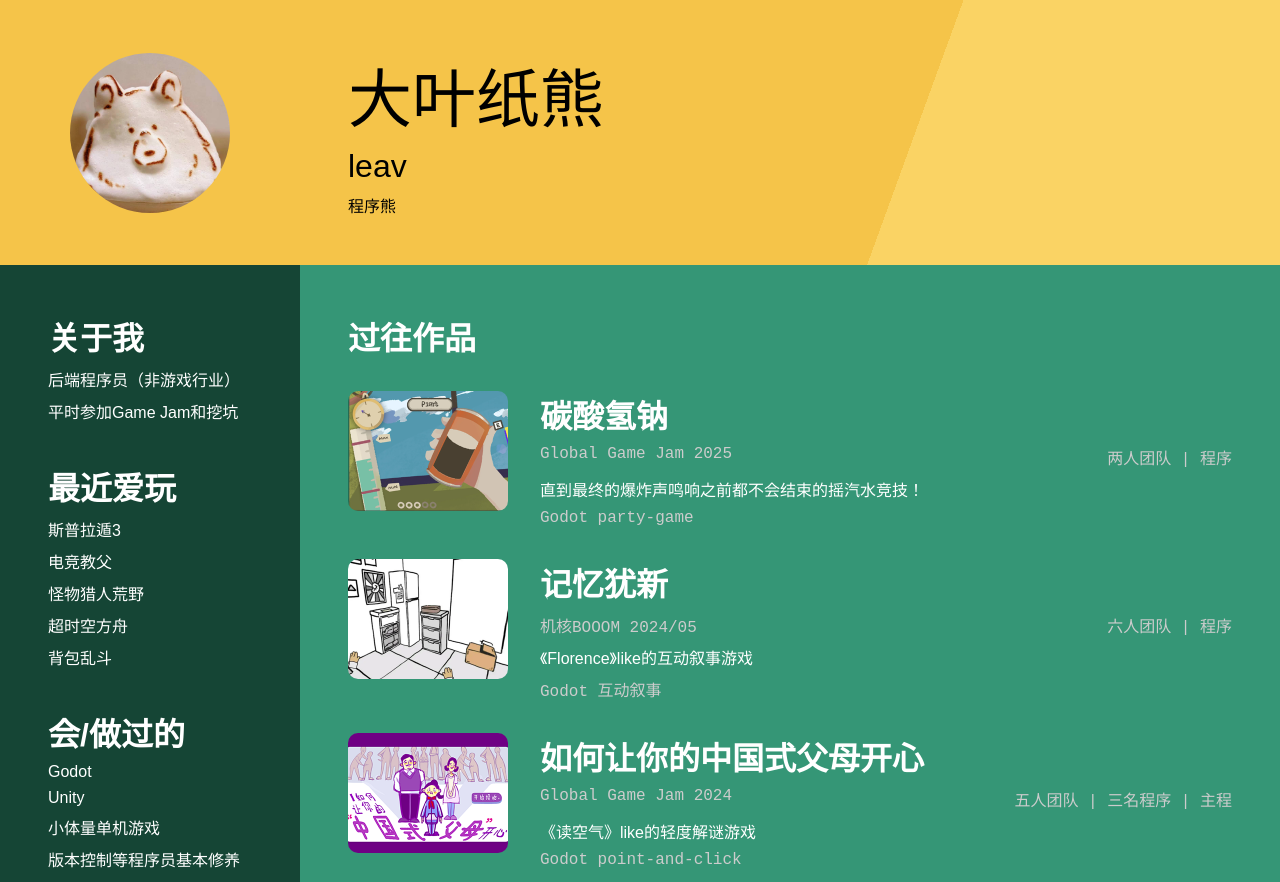
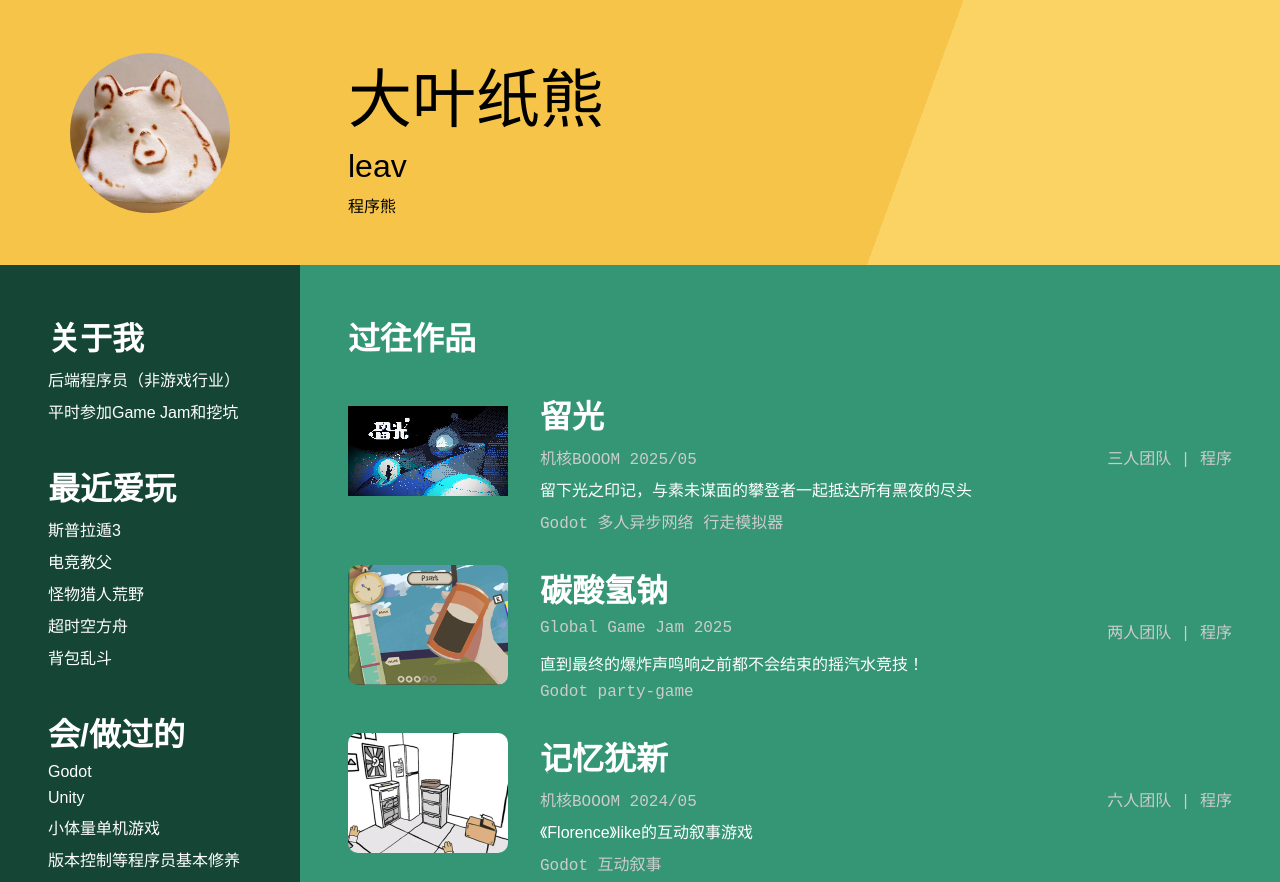
Before and after one commit to leav/gamejam_resume, a plain HTML site: page index.html in a window 1280 px wide. Shown: the top 882 px of the page. Drawn offline with Linux system fonts and the light colour scheme.

Commit message:
Add the project of lumen

```diff
--- a/index.html
+++ b/index.html
@@ -233,7 +233,6 @@
           <p>进阶动画管线</p>
           <p>进阶音效管线</p>
           <p>AI</p>
-          <p>联网游戏</p>
         </div>
 
         <div class="section">
@@ -249,6 +248,22 @@
       <div class="bottom-content">
         <div class="section">
           <h1>过往作品</h1>
+        </div>
+
+				<div class="project">
+          <div class="project-cover">
+            <a href="https://www.gcores.com/games/145952"><img class="project-cover"
+                src="images/lumen.png" alt="lumen" /></a>
+          </div>
+          <div class="project-description">
+            <h1>留光</h1>
+            <div class="project-scope">
+              <p class="project-time">机核BOOOM 2025/05</p>
+              <p class="project-members">三人团队 | 程序</p>
+            </div>
+            <p>留下光之印记，与素未谋面的攀登者一起抵达所有黑夜的尽头</p>
+            <p class="project-tags">Godot 多人异步网络 行走模拟器</p>
+          </div>
         </div>
 
         <div class="project">
```
Also changed, not shown: images/lumen.png (added).
